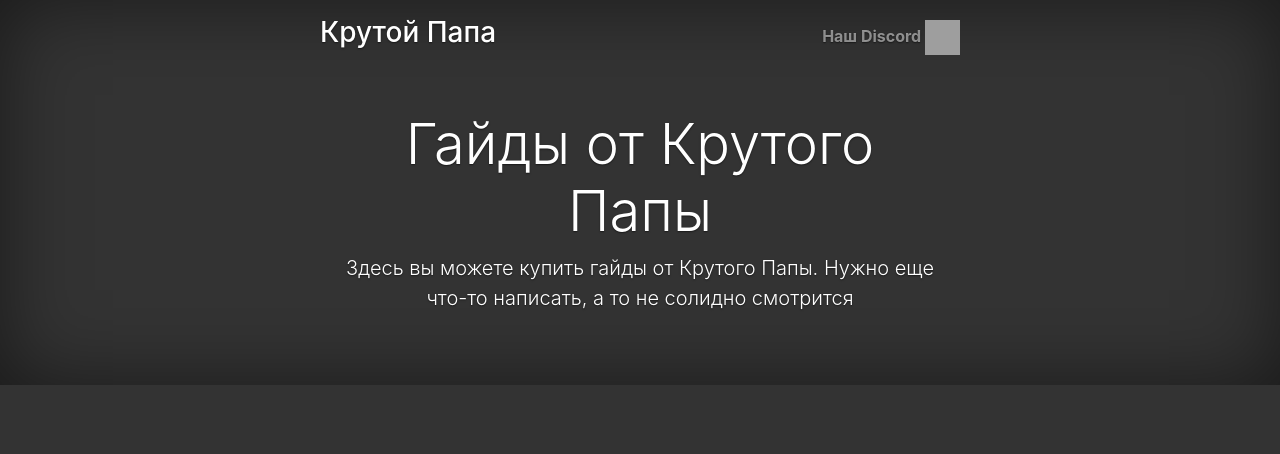
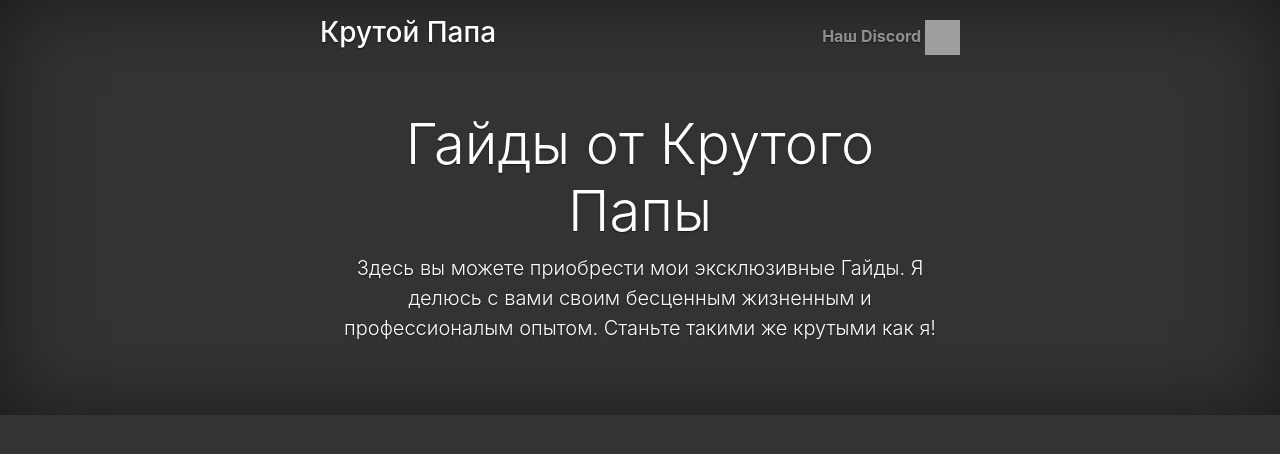
Before and after one commit to viad00/YTFMM-guides, a Django app: template templates/index.html in a window 1280 px wide. Shown: the top 454 px of the page. Run offline with Django 3.2, Linux system fonts and the light colour scheme; the template is opened without the code that fills it, so the values that code supplies are empty; some libraries are stand-ins or nearby versions; grey boxes are pictures that could not be loaded.

Commit message:
Release, change label

```diff
--- a/templates/index.html
+++ b/templates/index.html
@@ -2,8 +2,10 @@
 {% block content %}
     <div class="px-3 py-3 pt-md-5 pb-md-4 mx-auto text-center">
         <h1 class="display-4">Гайды от Крутого Папы</h1>
-        <p class="lead">Здесь вы можете купить гайды от Крутого Папы.
-            Нужно еще что-то написать, а то не солидно смотрится</p>
+        <p class="lead">
+            Здесь вы можете приобрести мои эксклюзивные Гайды.
+            Я делюсь с вами своим бесценным жизненным и профессионалым опытом.
+            Станьте такими же крутыми как я!</p>
     </div>
     <div class="container">
   <div class="card-deck mb-3 text-center">
```
